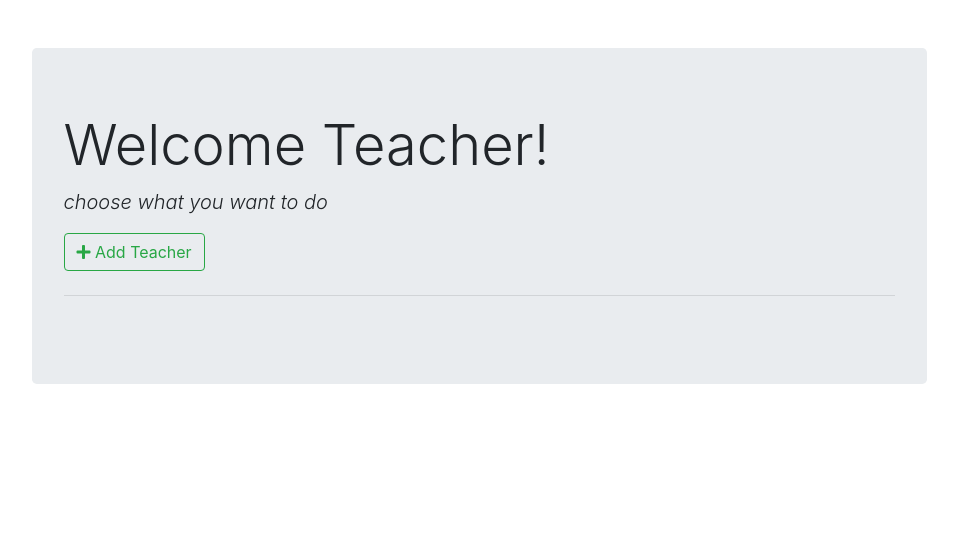
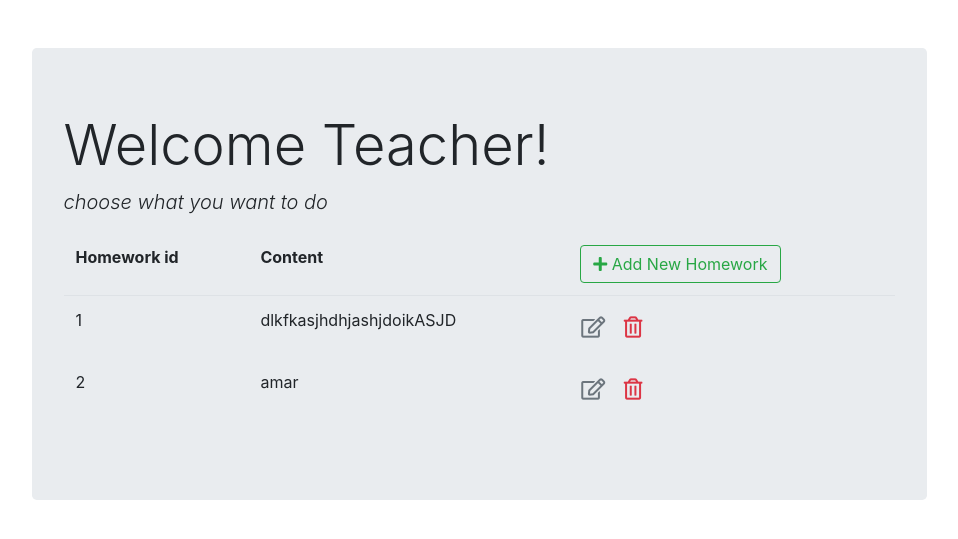
Before and after one commit to amarhbaneen/BS_PM2021_TEAM_7, a Django app: page /teacher/ in a window 1280 px wide. Shown: the top 539 px of the page, without its empty margins (161-1119 px from the left). Run offline with Django 3.2, Linux system fonts and the light colour scheme; data comes from the database, SQL or seed files in the repository; both versions use the stored data as it was after the commit; some libraries are stand-ins or nearby versions.

Commit message:
added the buttons for editing and deleting the homnework for the teacher and add two new fucntion for the views one for editign and another for deleeting improved the post and get for homwork model

```diff
--- a/schoolSystemManagment/models.py
+++ b/schoolSystemManagment/models.py
@@ -31,7 +31,11 @@ class HomeWork(models.Model):
     teacherId = models.ForeignKey(Teacher, on_delete=models.CASCADE)
     # every Homework have the id of the teacher who submit it
     # so we can send it to the student page who have the same teacher id
-    homeWorkContent = models.TextField(default="")  # the content that include the questions of the homework
+    homeWorkContent = models.TextField(default="")
+
+    def __str__(self):
+        return self.homeWorkContent
+    # the content that include the questions of the homework
 
 
 class StudentSolution(models.Model):
--- a/schoolSystemManagment/templates/teacher_base.html
+++ b/schoolSystemManagment/templates/teacher_base.html
@@ -17,11 +17,41 @@
             <div class="jumbotron">
                 <h1 class="display-4">Welcome Teacher! </h1>
                 <p class="lead font-italic">choose what you want to do </p>
-                <a  href = "http://127.0.0.1:8000/teacher/homeworkform" class="btn btn-outline-success">
-                    <i class="fas fa-plus"> </i>
-                        Add Teacher</a>
-                <hr class="my-4">
                 {% block content %}
+                  <table class="table table-borderless">
+    <thead class="border-bottom font-weight-bold">
+        <tr>
+            <td>Homework id </td>
+            <td>Content</td>
+
+            <td>
+                <a href="http://127.0.0.1:8000/teacher/homeworkform" class="btn btn-outline-success">
+                    <i class="fas fa-plus"></i> Add New Homework
+                </a>
+            </td>
+        </tr>
+    </thead>
+    <tbody>
+        {% for homework in homework_list %}
+            <tr>
+                <td>{{homework.id}}</td>
+                <td>{{homework.homeWorkContent}}</td>
+
+                <td>
+                    <a href="{%  url 'homework_update' homework.id %}" class="btn text-secondary px-0">
+                        <i class="far fa-edit fa-lg"></i>
+                    </a>
+                    <form action="{% url 'homework_delete' homework.id %}" method="post" class="d-inline">
+                        {% csrf_token %}
+                        <button type="submit" class="btn">
+                            <i class="far fa-trash-alt fa-lg text-danger float-right"></i>
+                        </button>
+                    </form>
+                </td>
+            </tr>
+        {% endfor %}
+    </tbody>
+</table>
                 {% endblock content %}
             </div>
         </div>
--- a/schoolSystemManagment/urls.py
+++ b/schoolSystemManagment/urls.py
@@ -6,6 +6,8 @@ from . import views
 
 urlpatterns = [
     path('',views.teacher_base),
-    path('homeworkform/',views.homework_form)
+    path('homeworkform/',views.homework_form),
+    path('delete/<int:id>/',views.homework_delete,name='homework_delete'),
+    path('<int:id>/', views.homework_form, name='homework_update'),
 
 ]
--- a/schoolSystemManagment/views.py
+++ b/schoolSystemManagment/views.py
@@ -1,18 +1,35 @@
 from django.shortcuts import render, redirect
 from .forms import HomeworkForm
+from .models import HomeWork
 
 
-def homework_form(request):
+def homework_form(request,id=0):
+    if request.method == "GET":
+        if id == 0:
+            form = HomeworkForm()
 
-    if request.method == "GET":
-        form = HomeworkForm()
+        else:
+            homework = HomeWork.objects.get(pk=id)
+            form = HomeworkForm(instance=homework)
+
         return render(request, "homework_form.html", {'form': form})
     else:
-        form = HomeworkForm(request.POST)
+        if id ==0:
+            form = HomeworkForm(request.POST)
+        else:
+            homework = HomeWork.objects.get(pk=id)
+            form=HomeworkForm(request.POST,instance=homework)
         if form.is_valid():
             form.save()
         return redirect('/teacher')
 
 
 def teacher_base(request):
-    return render(request, "teacher_base.html")
+    contex = {'homework_list': HomeWork.objects.all()}
+    return render(request, "teacher_base.html", contex)
+
+
+def homework_delete(request, id):
+    homework = HomeWork.objects.get(pk=id)
+    homework.delete()
+    return redirect('/teacher')
```
Also changed, not shown: db.sqlite3.
